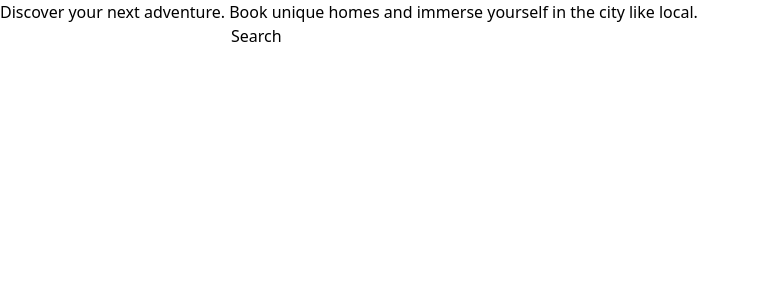
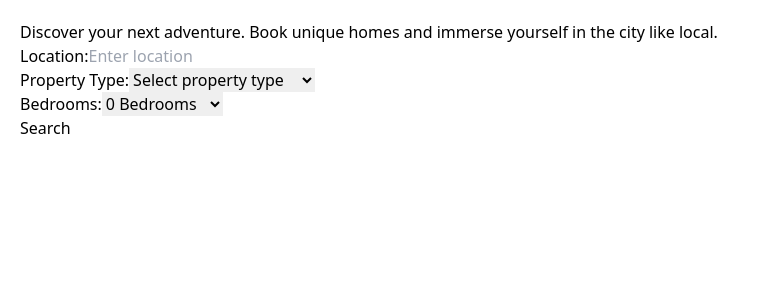
Before and after one commit to Russell0014/CozyCove, a React (Vite) app in the folder client/: page / in a window 1280 px wide. Shown: the top 300 px of the page, without its empty margins (0-779 px from the left). Built offline with nearby package versions, Linux system fonts and the light colour scheme.

Commit message:
implement enhanced Search component with validation and results display

```diff
--- a/client/src/components/Search.jsx
+++ b/client/src/components/Search.jsx
@@ -1,34 +1,130 @@
 import { useState } from "react";
+import SearchResults from "./SearchResults";
 
 function Search() {
-  const [search, setSearch] = useState("");
+  const propertyTypes = [
+    "Bed and breakfast", "Camper/RV", "Guesthouse", "Other", "Condominium",
+    "Boutique hotel", "Cabin", "Bungalow", "Tiny house", "Pension (South Korea)",
+    "Houseboat", "Apartment", "Loft", "Campsite", "Castle", "Earth house",
+    "Townhouse", "Resort", "Cottage", "Boat", "Hostel", "Train", "Guest suite",
+    "Casa particular (Cuba)", "Heritage hotel (India)", "Treehouse", "Hotel",
+    "Serviced apartment", "Hut", "Chalet", "Aparthotel", "Farm stay", "Villa",
+    "House", "Nature lodge", "Barn"
+  ];
+
+  const [searchParams, setSearchParams] = useState({
+    location: "",
+    propertyType: "",
+    bedrooms: ""
+  });
   const [searchResults, setSearchResults] = useState([]);
+  const [hasSearched, setHasSearched] = useState(false);
+
+  const [errors, setErrors] = useState({});
 
   const handleChange = (e) => {
-    setSearch(e.target.value);
+    const { name, value } = e.target;
+    setSearchParams(prev => ({
+      ...prev,
+      [name]: value
+    }));
   };
 
   const handleSubmit = async (e) => {
     e.preventDefault();
-    const response = await fetch(`http://localhost:3000/api/listings/search?location=${search}`);
-    const data = await response.json();
-    setSearchResults(data);
-    console.log(data);
-    console.log(searchResults);
-    console.log(search);
+
+    setErrors({});
+
+    if (!searchParams.location?.trim()) {
+      setErrors({ location: 'Location is required' });
+      return;
+    }
+
+    try {
+      const queryParams = new URLSearchParams(searchParams).toString();
+      const response = await fetch(`http://localhost:3000/api/listings/search?${queryParams}`);
+      if (!response.ok) throw new Error('Search failed');
+      const data = await response.json();
+      setSearchResults(data);
+      setHasSearched(true);
+    } catch (error) {
+      console.error('Search error:', error);
+    }
   };
 
   return (
-    <div>
-      <form onSubmit={handleSubmit}>
-        <input type="text" value={search} onChange={handleChange} />
-        <button type="submit">Search</button>
+    <div className="container mx-auto p-4">
+      <form onSubmit={handleSubmit} className="flex flex-wrap gap-4 items-center mb-6">
+        <div className="flex items-center">
+          <label htmlFor="location" className="mr-2 whitespace-nowrap">
+            Location:
+          </label>
+          <input
+            id="location"
+            name="location"
+            type="text"
+            value={searchParams.location}
+            onChange={handleChange}
+            placeholder="Enter location"
+            className="px-3 py-2 border rounded-md focus:outline-none focus:ring-2 focus:ring-blue-500"
+          />
+        </div>
+
+        <div className="flex items-center">
+          <label htmlFor="propertyType" className="mr-2 whitespace-nowrap">
+            Property Type:
+          </label>
+          <select
+            id="propertyType"
+            name="propertyType"
+            value={searchParams.propertyType}
+            onChange={handleChange}
+            className="px-3 py-2 border rounded-md focus:outline-none focus:ring-2 focus:ring-blue-500"
+          >
+            <option value="">Select property type</option>
+            {propertyTypes.map((type) => (
+              <option key={type} value={type}>
+                {type}
+              </option>
+            ))}
+          </select>
+        </div>
+
+        <div className="flex items-center">
+          <label htmlFor="bedrooms" className="mr-2 whitespace-nowrap">
+            Bedrooms:
+          </label>
+          <select
+            name="bedrooms"
+            value={searchParams.bedrooms}
+            onChange={handleChange}
+            className="px-3 py-2 border rounded-md focus:outline-none focus:ring-2 focus:ring-blue-500"
+          >
+            {[...Array(11)].map((_, i) => (
+              <option key={i} value={i}>
+                {i} {i === 1 ? 'Bedroom' : 'Bedrooms'}
+              </option>
+            ))}
+          </select>
+
+        </div>
+
+        <button
+          type="submit"
+          className="px-4 py-2 bg-blue-500 text-white rounded-md hover:bg-blue-600 focus:outline-none focus:ring-2 focus:ring-blue-500"
+        >
+          Search
+        </button>
       </form>
-      <ul>
-        {searchResults.map((result) => (
-          <li key={result.id}>{result.name}</li>
-        ))}
-      </ul>
+
+      {errors.location && (
+        <span className="text-red-500 text-sm mt-1">
+          {errors.location}
+        </span>
+      )}
+
+      <SearchResults results={searchResults} hasSearched={hasSearched} />
+
     </div>
   );
 }
--- /dev/null
+++ b/client/src/components/SearchResults.jsx
@@ -0,0 +1,88 @@
+import PropTypes from 'prop-types';
+
+const SearchResults = ({ results, hasSearched }) => {
+
+    if (hasSearched && results.length === 0) {
+        return <p className="text-gray-500 text-center p-4">No results found</p>;
+    }
+
+    SearchResults.propTypes = {
+        // Validate that results is an array with required methods
+        results: PropTypes.arrayOf(PropTypes.shape({
+            _id: PropTypes.string.isRequired,
+            name: PropTypes.string.isRequired,
+            images: PropTypes.shape({
+                picture_url: PropTypes.string.isRequired
+            }).isRequired,
+            price: PropTypes.shape({
+                $numberDecimal: PropTypes.string.isRequired
+            }).isRequired,
+            summary: PropTypes.string,
+            address: PropTypes.shape({
+                market: PropTypes.string.isRequired
+            }).isRequired,
+            review_scores: PropTypes.shape({
+                review_scores_rating: PropTypes.number
+            })
+        })),
+        hasSearched: PropTypes.bool
+    };
+
+    // Default props to ensure results is always an array
+    SearchResults.defaultProps = {
+        results: [],
+        hasSearched: false
+    };
+
+    return (
+        <div className="grid grid-cols-1 md:grid-cols-2 lg:grid-cols-3 gap-6 p-4">
+            {results.map((result) => (
+                <div
+                    key={result._id}
+                    className="bg-white rounded-lg shadow-md overflow-hidden hover:shadow-xl transition-shadow duration-300"
+                >
+                    <div className="relative h-48">
+                        <img
+                            src={result.images.picture_url}
+                            alt={result.name}
+                            className="w-full h-full object-cover"
+                        />
+                    </div>
+
+                    <div className="p-4">
+                        <div className="flex justify-between items-start">
+                            <h3 className="font-semibold text-lg mb-2 text-gray-800">
+                                {result.name}
+                            </h3>
+                            <span className="text-lg font-bold text-indigo-600">
+                                ${result.price.$numberDecimal}
+                            </span>
+                        </div>
+
+                        <p className="text-gray-600 text-sm mb-2 line-clamp-2">
+                            {result.summary || 'No description available'}
+                        </p>
+
+                        <div className="flex justify-between items-center mt-4">
+                            <span className="text-sm text-gray-500">
+                                {result.address.market}
+                            </span>
+                            {result.review_scores?.review_scores_rating && (
+                                <div className="flex items-center">
+                                    <svg className="w-4 h-4 text-yellow-400" fill="currentColor" viewBox="0 0 20 20">
+                                        <path d="M9.049 2.927c.3-.921 1.603-.921 1.902 0l1.07 3.292a1 1 0 00.95.69h3.462c.969 0 1.371 1.24.588 1.81l-2.8 2.034a1 1 0 00-.364 1.118l1.07 3.292c.3.921-.755 1.688-1.54 1.118l-2.8-2.034a1 1 0 00-1.175 0l-2.8 2.034c-.784.57-1.838-.197-1.539-1.118l1.07-3.292a1 1 0 00-.364-1.118L2.98 8.72c-.783-.57-.38-1.81.588-1.81h3.461a1 1 0 00.951-.69l1.07-3.292z" />
+                                    </svg>
+                                    <span className="ml-1 text-sm text-gray-600">
+                                        {result.review_scores.review_scores_rating}%
+                                    </span>
+                                </div>
+                            )}
+                        </div>
+                    </div>
+                </div>
+            ))}
+        </div>
+    );
+};
+
+export default SearchResults;
--- a/client/src/index.css
+++ b/client/src/index.css
@@ -1,3 +1,8 @@
 @tailwind base;
 @tailwind components;
 @tailwind utilities;
+
+html,
+body {
+  margin: 10px;
+}
```
